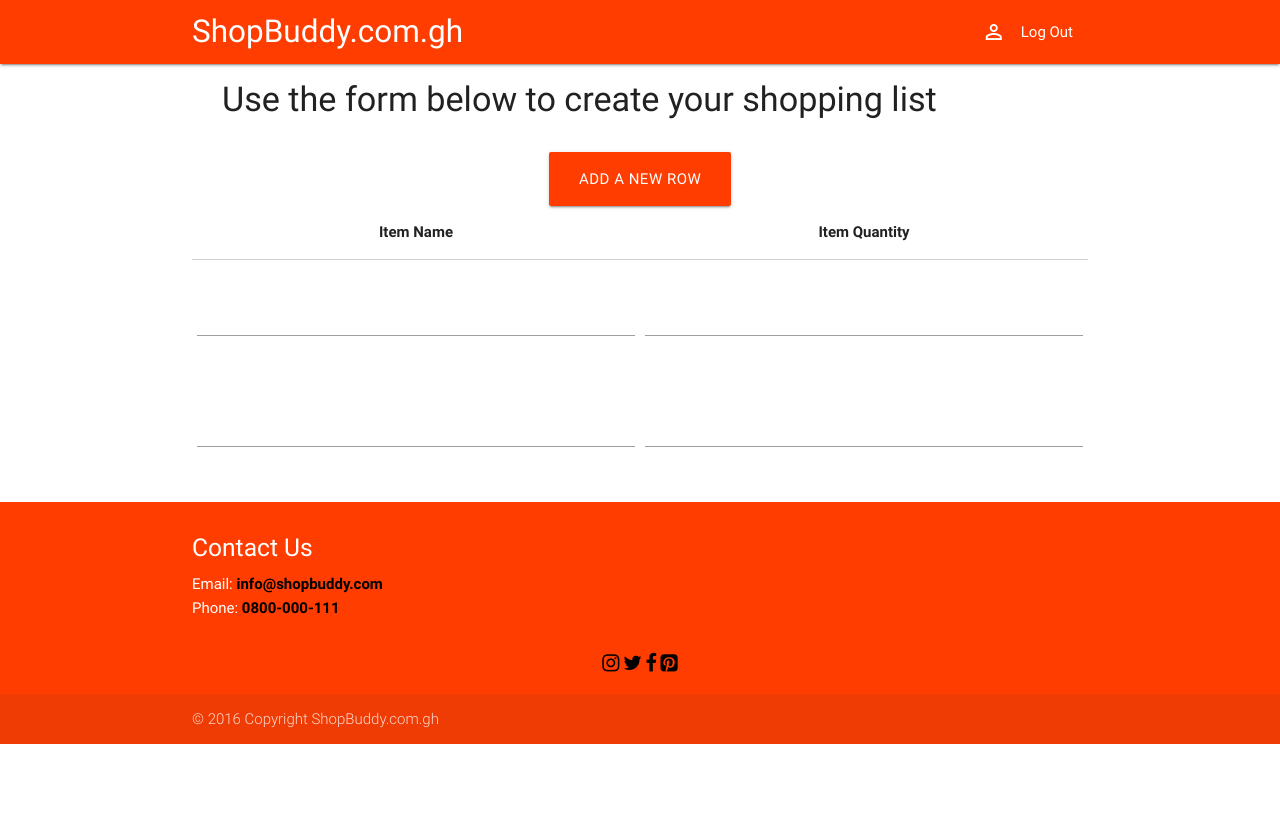
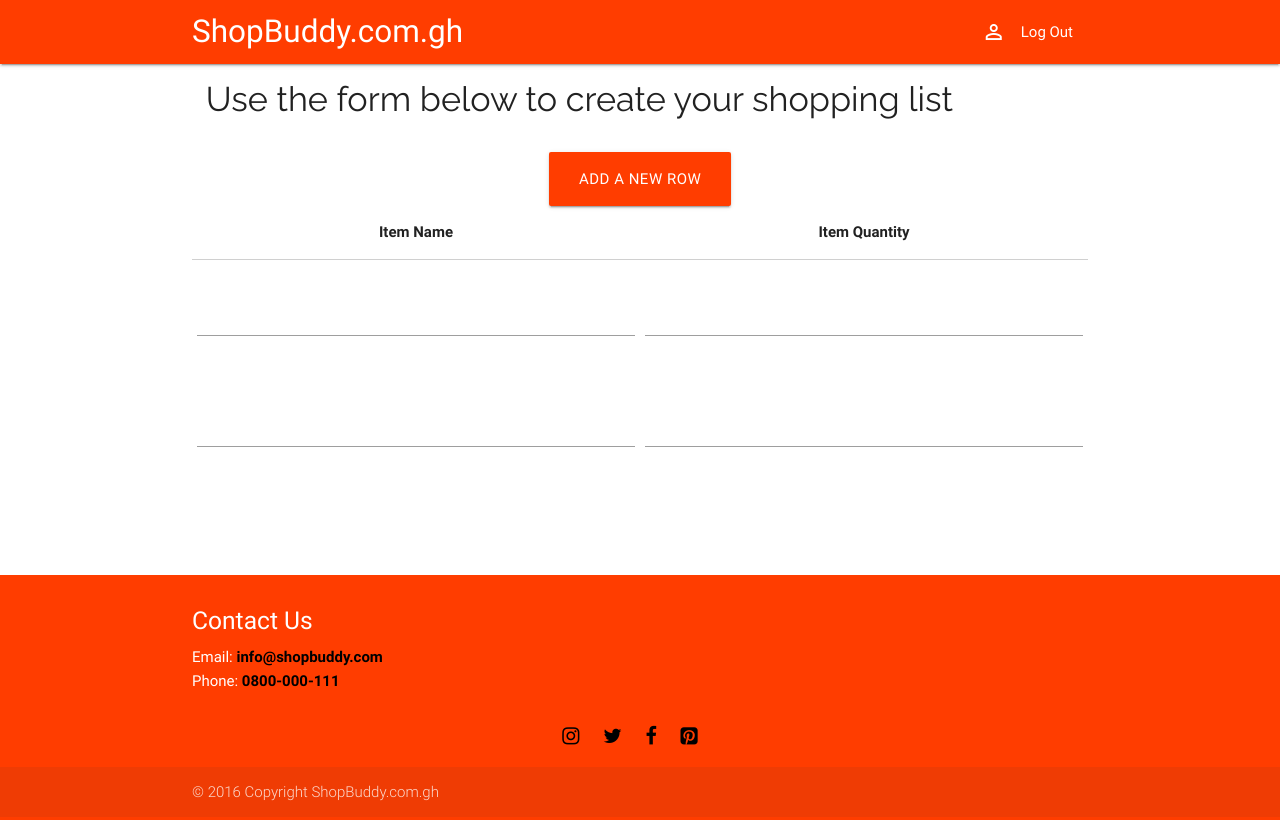
Before and after one commit to dela-dels/JustSomeDemo, a PHP site: page /home.php in a window 1280 px wide. Before the commit the page ends 744 px from the top, so only its background shows below. Run offline with PHP 8.4, Linux system fonts and the light colour scheme; some libraries are stand-ins or nearby versions.

Commit message:
new css file for home.php

```diff
--- /dev/null
+++ b/materialize/css/home.css
@@ -0,0 +1,18 @@
+#headText{
+  font-family: 'Raleway', sans-serif;
+}
+.fa{
+  padding-right: 20px;
+}
+html , body{
+  height: 100%;
+}
+.wrapper{
+  min-height: 100%;
+  height: auto !important;
+  height: 100%;
+  margin: 0 auto -245px;
+}
+.page-footer{
+  height: 245px;
+}
--- a/materialize/css/stylesheet.css
+++ b/materialize/css/stylesheet.css
@@ -14,7 +14,7 @@
     text-align: center;
 }
 #superNav{
-  height: 60px;
+  height: 65px;
 }
 .parallax img{
   display: block;
```
